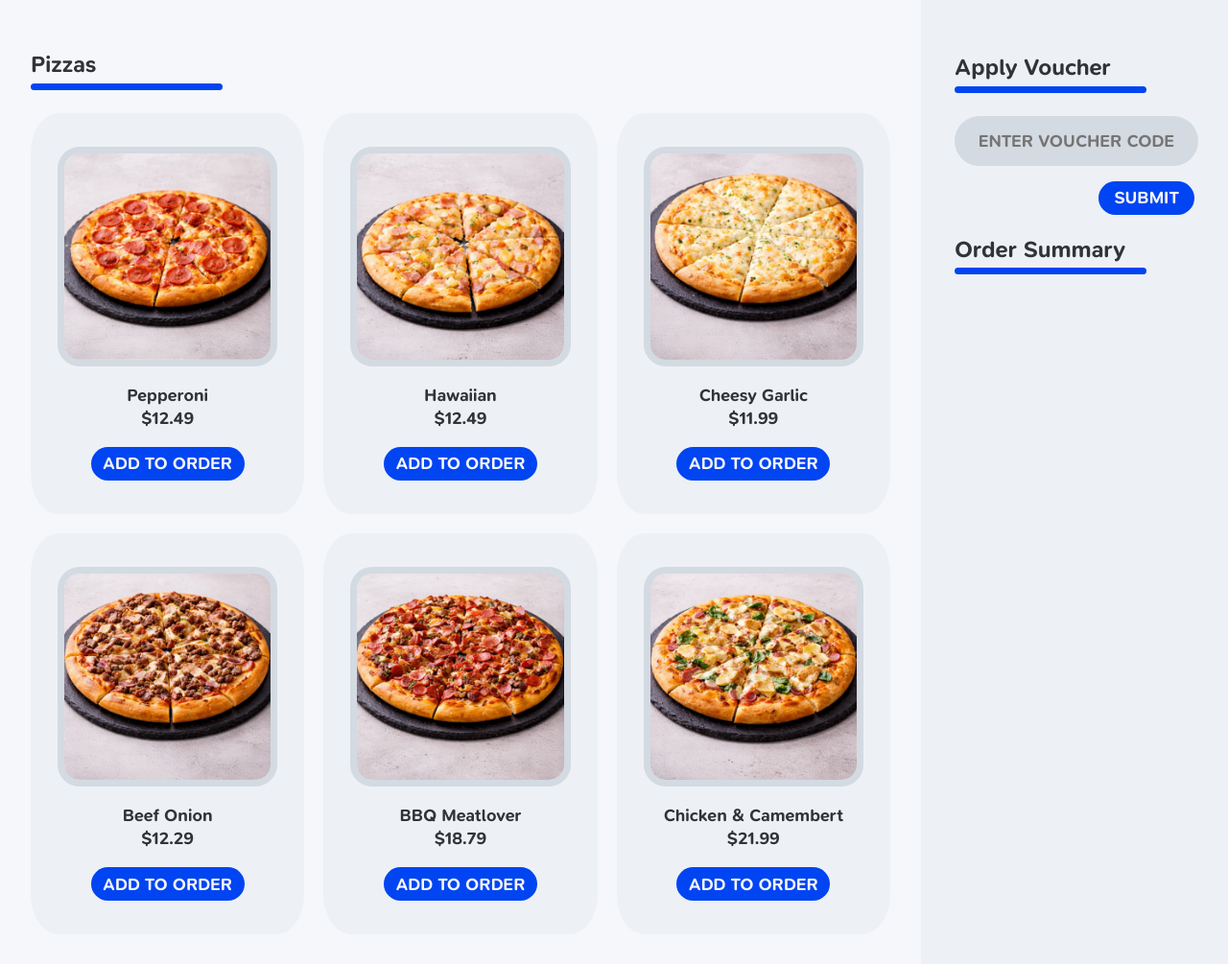
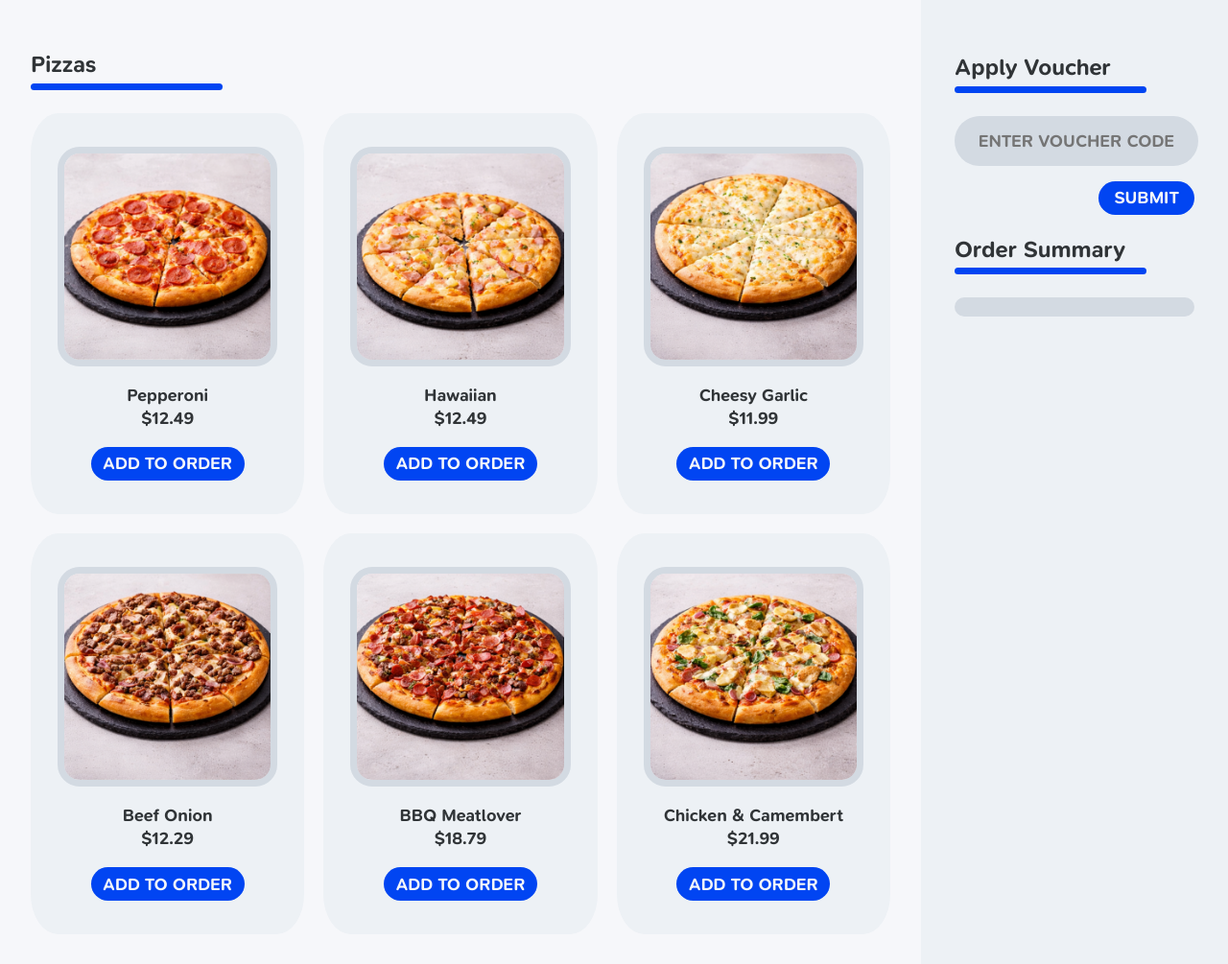
Before and after one commit to sleepywndud/pizza, a Flask app: page / in a window 1280 px wide; the page is wider, and only the part inside the window is pictured. Shown: the part 72-1077 px from the top of that part at 96% size. Run offline with Flask 3, Linux system fonts and the light colour scheme; data comes from the database, SQL or seed files in the repository; data that the repository does not hold is empty.

Commit message:
style(order): style order summary section

```diff
--- a/static/css/main.css
+++ b/static/css/main.css
@@ -182,3 +182,13 @@ form button[name='voucher_code'] {
 	text-align: center;
 	margin-top: 16px;
 }
+
+.order-list {
+	background-color: var(--grey-light2);
+	border-radius: 25px;
+	padding: 10px;
+	box-sizing: border-box;
+	display: flex;
+	flex-direction: column;
+	font-weight: bold;
+}
--- a/templates/index.html
+++ b/templates/index.html
@@ -23,6 +23,7 @@
 					<h2>Pizzas</h2>
 					<div id="line-divider"></div>
 					<div class="grid_2-3">
+						<!-- uses for loop to print however many items that are on the db -->
 						{% for pizza in data %}
 						<div class="item-pizza">
 							<img
@@ -54,8 +55,9 @@
 						<h2>Order Summary</h2>
 						<div id="line-divider"></div>
 						<div class="order-list">
+							<!-- uses a for loop to print everything that's in the db -->
 							{% for order in orders %}
-							<!-- displays everything that's in the order database -->
+							<!-- displays the name (col1) and price (col2) of the item added to cart -->
 							<div class="order-item">
 								<p>{{ order[1] }} - ${{ order[2] }}</p>
 							</div>
```
